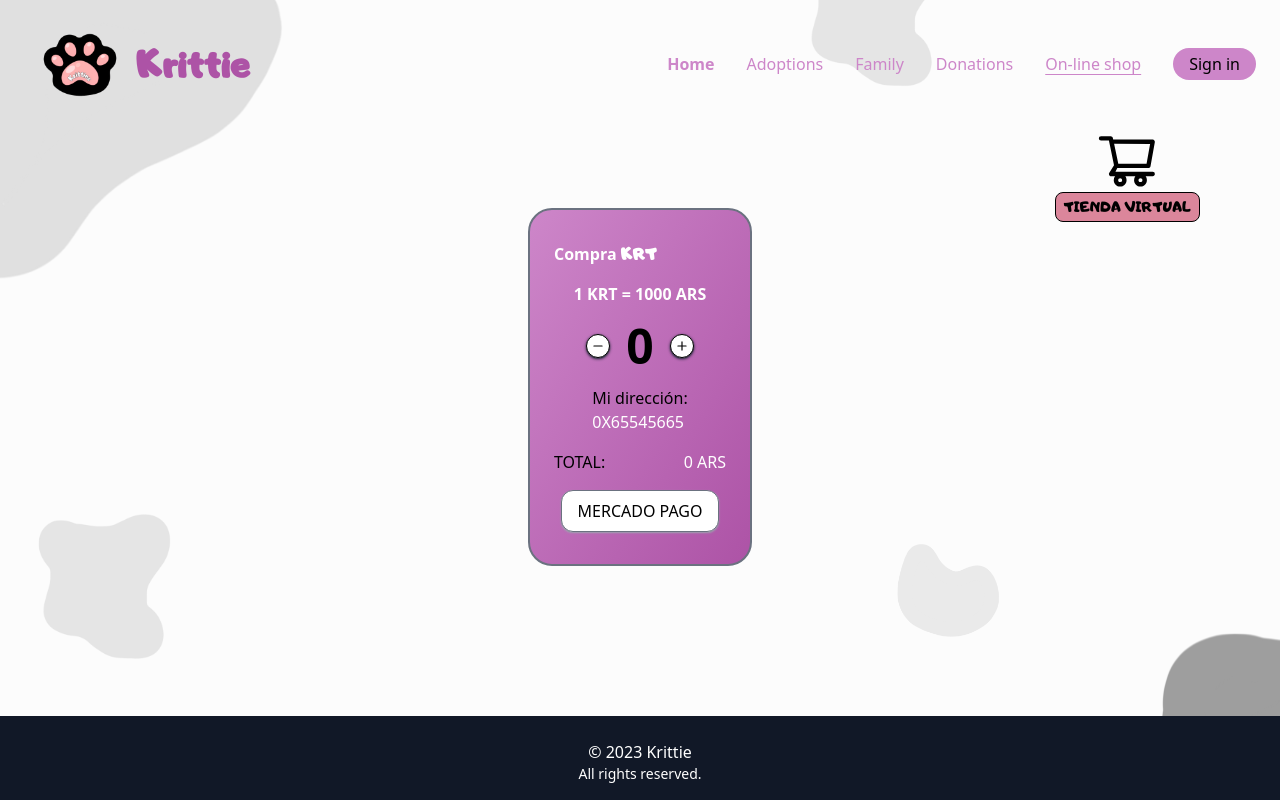
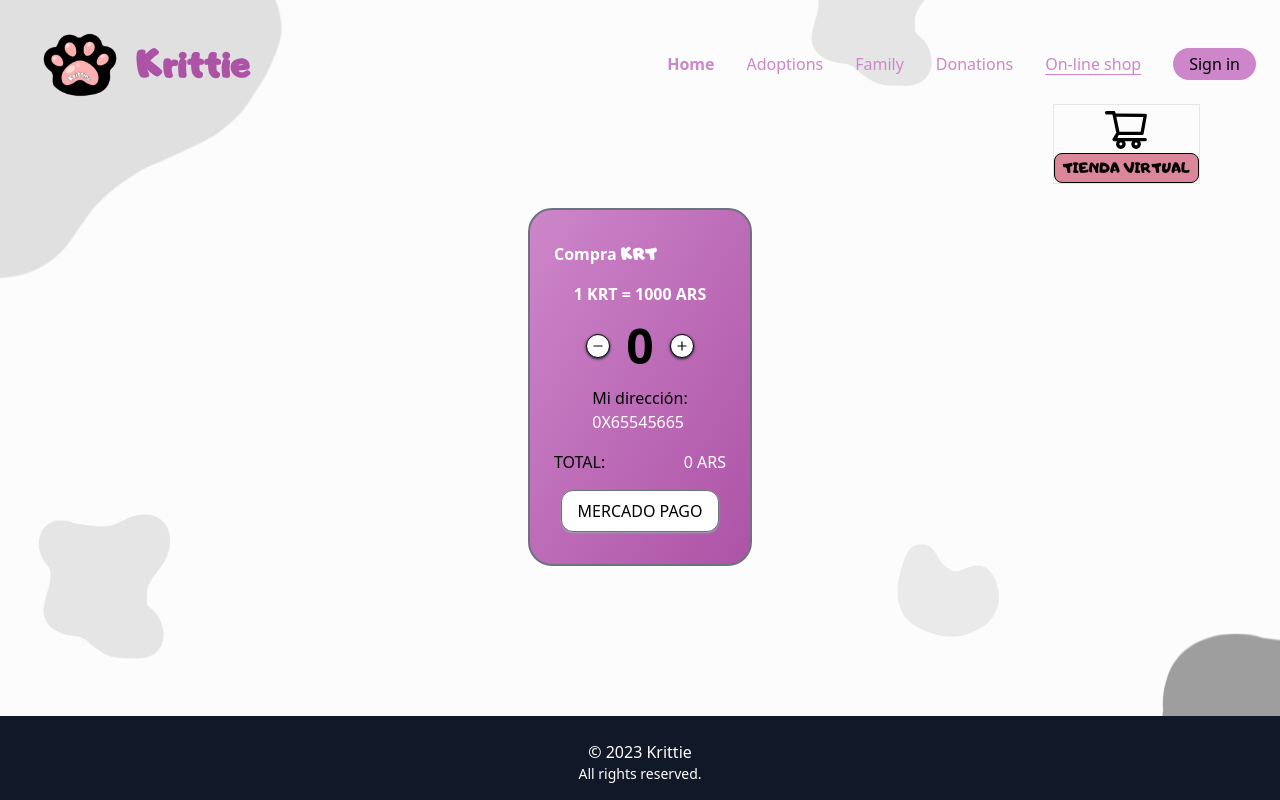
Before and after one commit to eliasismael/krittie, a React (Vite) app: page /shop in a window 1280 px wide. Built offline with nearby package versions, Linux system fonts and the light colour scheme.

Commit message:
better style for cart

```diff
--- a/src/pages/OnlineShop.tsx
+++ b/src/pages/OnlineShop.tsx
@@ -5,8 +5,7 @@ import "../styles/cart.css";
 function OnlineShop() {
   return (
     <div className="relative flex flex-col items-center gap-10 ">
-      <div className="absolute right-0 top-0">
-        <div>
+      <div className="absolute right-0 -top-6 border">
         <form
           action="https://www.upland.me/"
           method="get"
@@ -20,7 +19,6 @@ function OnlineShop() {
           </button>
         </form>
       </div>
-      </div>
 
       <div className="my-20">
         <BuyKRT />
--- a/src/styles/cart.css
+++ b/src/styles/cart.css
@@ -1,7 +1,4 @@
 .cart {
-    width: 4rem;
-    height: 4rem;
-    /* position: absolute; */
-    /* top: 0; */
-    /* right: 0; */
+    width: 3rem;
+    height: 3rem;
 }
```
Lines whose indentation alone changed are shown as unchanged.
